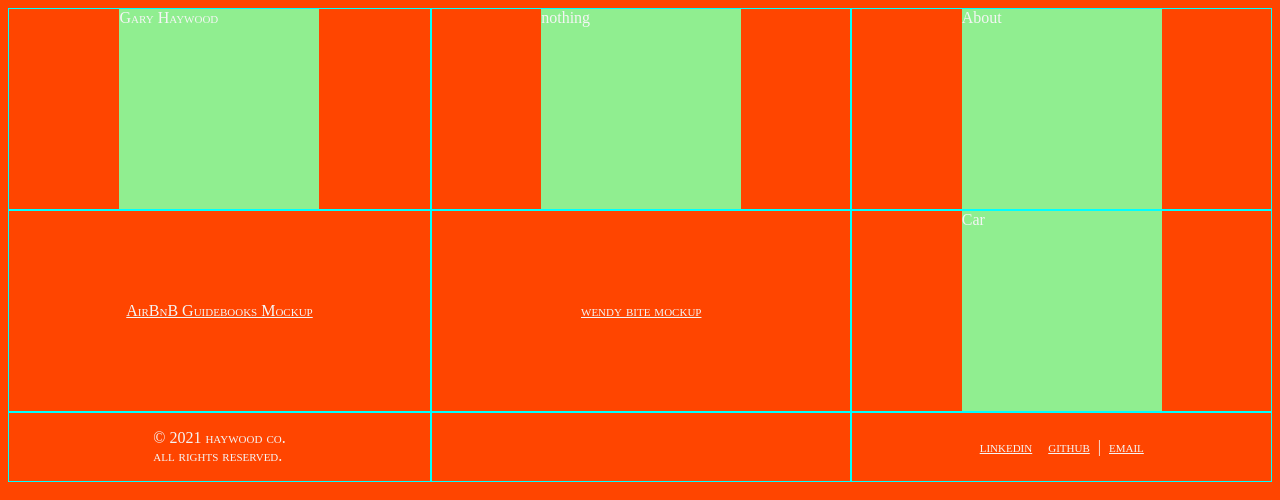
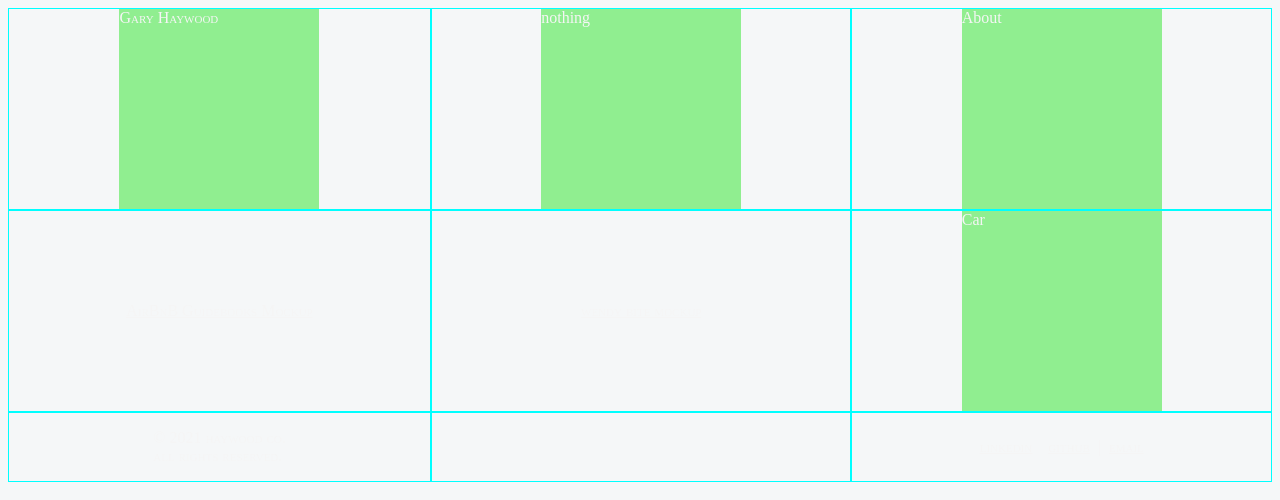
Before and after one commit to misterhaywood/portfolio, a plain HTML site: page index.html in a window 1280 px wide. Drawn offline with Linux system fonts and the light colour scheme.

Commit message:
Update style.css

```diff
--- a/style.css
+++ b/style.css
@@ -1,5 +1,5 @@
 body {
-  background-color: orangered;
+  background-color: #f5f7f8;
   color: whitesmoke;
 }
 
```
